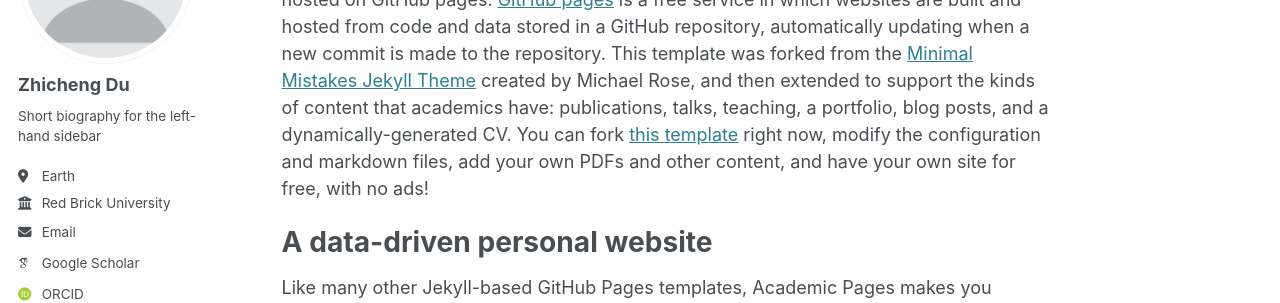
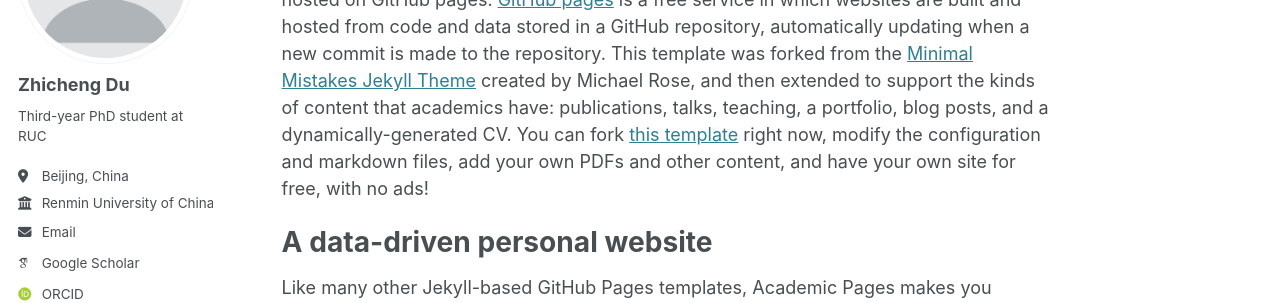
Before and after one commit to DUABC/zhichengdu, a Jekyll site: the page built from _pages/about.md, in a window 1280 px wide. Shown: the part 217-520 px from the top of the page. Built offline with Jekyll 4.4.1, drawn with Linux system fonts in a browser that asks for light colours; some web fonts are replaced.

Commit message:
Update _config.yml

```diff
--- a/_config.yml
+++ b/_config.yml
@@ -25,11 +25,11 @@ author:
   avatar           : "profile.png"
   name             : "Zhicheng Du"
   pronouns         : # example: "she/her"
-  bio              : "Short biography for the left-hand sidebar"
-  location         : "Earth"
-  employer         : "Red Brick University"
+  bio              : "Third-year PhD student at RUC"
+  location         : "Beijing, China"
+  employer         : "Renmin University of China"
   uri              : # URL
-  email            : "none@example.org"
+  email            : "duzhicheng@ruc.edu.cn"
 
   # Academic websites
   arxiv            : # URL - Update with the correct link to your profile
```
